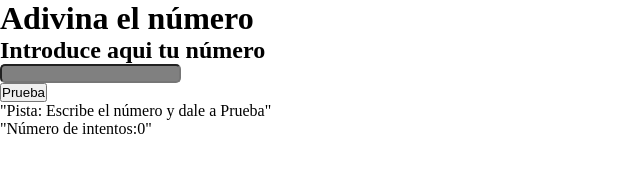
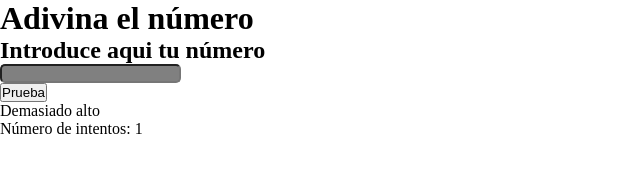
Before and after one commit to lauramargo/modulo-2-evaluacion-intermedia-lauramargo, a website: page public/index.html in a window 1280 px wide. Both pictures are taken after a click on the button "Prueba". Shown: the whole page, without its empty margins (0-640 px from the left). Drawn offline with Linux system fonts and the light colour scheme.

Commit message:
change fuction an create function out of handleclick

```diff
--- a/docs/assets/js/main.js
+++ b/docs/assets/js/main.js
@@ -1 +1 @@
-"use strict";const write=document.querySelector(".js-main"),btnTest=document.querySelector(".js-btn"),pClue=document.querySelector(".js-clue"),pTry=document.querySelector(".js-try"),randomNumber=getRandomNumber(100);function getRandomNumber(e){return Math.ceil(Math.random()*e)}const changeText=()=>{console.log(randomNumber),randomNumber===updateWrite()?pClue.innerHTML="has ganado campeona":updateWrite()<randomNumber?pClue.innerHTML="demasiado bajo":updateWrite()>randomNumber&&(pClue.innerHTML="demasiado alto")},count_click=0;function count_click_add(){count_click+=1,pTry.innerHTML=count_click+=1}function updateWrite(){return write.value}function handleClick(e){e.preventDefault(),updateWrite(),updateTry(),updateClue(),console.log(randomNumber),randomNumber===updateWrite()?pClue.innerHTML="has ganado campeona":updateWrite()<randomNumber?pClue.innerHTML="demasiado bajo":updateWrite()>randomNumber&&(pClue.innerHTML="demasiado alto")}btnTest.addEventListener("click",handleClick);
+"use strict";const write=document.querySelector(".js-main"),btnTest=document.querySelector(".js-btn"),pClue=document.querySelector(".js-clue"),pTry=document.querySelector(".js-tryNumber");function getRandomNumber(e){return Math.ceil(Math.random()*e)}function compareNumber(){const e=parseInt(write.value);pClue.innerHTML=randomNumber===e?"Has ganado campeona":e<randomNumber?"Demasiado bajo":"Demasiado alto"}function countNumberTry(){counterTry+=1,pTry.innerHTML=counterTry}function handleClick(e){e.preventDefault(),compareNumber(),countNumberTry()}let counterTry=0;const randomNumber=getRandomNumber(100);console.log(randomNumber),btnTest.addEventListener("click",handleClick);
--- a/public/assets/js/main.js
+++ b/public/assets/js/main.js
@@ -3,52 +3,46 @@
 const write = document.querySelector(".js-main")
 const btnTest = document.querySelector(".js-btn")
 const pClue = document.querySelector(".js-clue")
-const pTry = document.querySelector(".js-try")
+const pTry = document.querySelector(".js-tryNumber")
 
-const randomNumber = getRandomNumber(100);
+
 
 function getRandomNumber(max) {
     return Math.ceil(Math.random() * max);
+}
 
-};
-const changeText = () => {
+function compareNumber() {
+    const writeValue = parseInt(write.value);
 
-    console.log(randomNumber);
-    if (randomNumber === updateWrite()) {
-        pClue.innerHTML = 'has ganado campeona'
+    if (randomNumber === writeValue) {
+        pClue.innerHTML = 'Has ganado campeona'
 
     }
-    else if (updateWrite() < randomNumber) {
-        pClue.innerHTML = 'demasiado bajo'
+    else if (writeValue < randomNumber) {
+        pClue.innerHTML = 'Demasiado bajo'
 
     }
-    else if (updateWrite() > randomNumber) {
-        pClue.innerHTML = 'demasiado alto'
+    else {
+        pClue.innerHTML = 'Demasiado alto'
 
     }
-
-
-};
-const count_click = 0;
-function count_click_add() {
-    count_click += 1;
-    pTry.innerHTML = count_click += 1;
 }
 
-
-function updateWrite() {
-    const writeValue = write.value;
-    return writeValue;
+function countNumberTry() {
+    counterTry = counterTry + 1;
+    pTry.innerHTML = counterTry
 }
 
 function handleClick(ev) {
     ev.preventDefault();
-    updateWrite();
-    updateTry();
-    updateClue();
-    changeText();
+
+    compareNumber();
+    countNumberTry();
 
 }
+let counterTry = 0
+const randomNumber = getRandomNumber(100);
+console.log(randomNumber);
+btnTest.addEventListener('click', handleClick);
 
-btnTest.addEventListener('click', handleClick);
 //# sourceMappingURL=main.js.map
--- a/public/index.html
+++ b/public/index.html
@@ -12,17 +12,16 @@
 
 <body>
   <main>
-    <div>
+    <form>
       <h1 class="h1 js-h1">Adivina el número</h1>
       <h2 class="h2 js-h2">Introduce aqui tu número</h2>
+      <input class="p-main js-main" type="text">
 
-      <p></p> <input class="p-main js-main" type="text">
-    </div>
+    </form>
+    <button class="btn js-btn">Prueba</button>
     <div>
-      <button class="btn js-btn">Prueba</button>
-
-      <p class="p-clue js-clue"> "Pista: Escribe el número y dale a Prueba"</p>
-      <p class="p-try js-try">"Número de intentos:0"</p>
+      <p class="p-clue js-clue">Escribe el número y dale a Prueba</p>
+      <p class="js-try">Número de intentos: <span class="js-tryNumber">0</span></p>
     </div>
   </main>
   <script src="./assets/js/main.js"></script>
```
Also changed, not shown: docs/index.html (+6 -7 lines), src/html/index.html (+6 -7 lines), src/js/main.js (+20 -27 lines), 1 other file.
